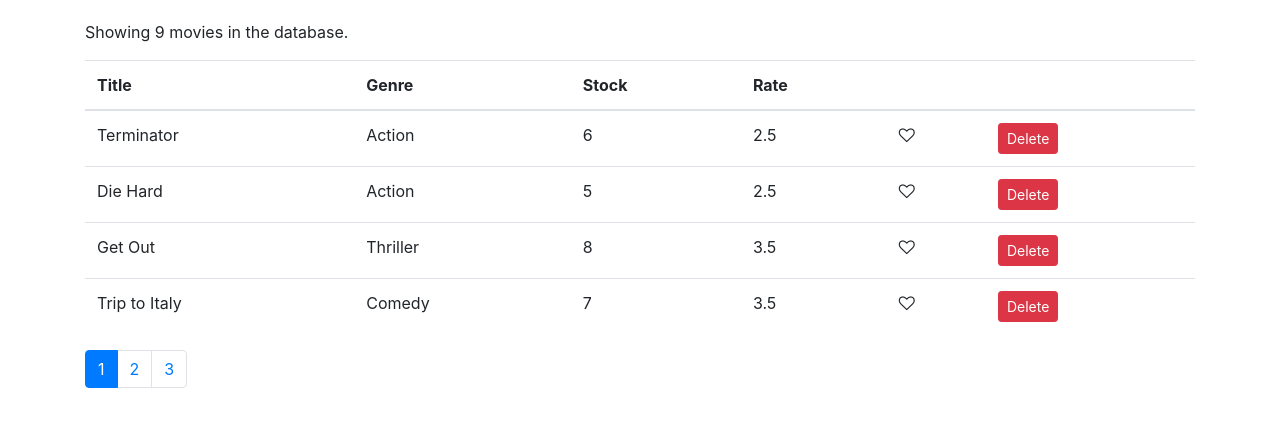
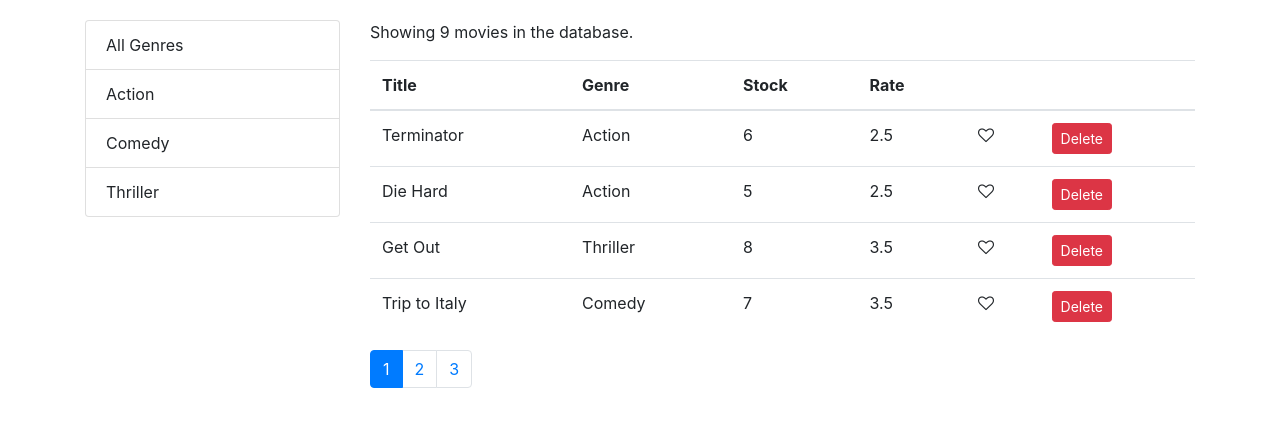
Before and after one commit to mrehanabbasi/vidly, a React (Create React App) app: page / in a window 1280 px wide. Shown: the top 426 px of the page. Built offline with nearby package versions, Linux system fonts and the light colour scheme.

Commit message:
add listGroup

```diff
--- /dev/null
+++ b/src/components/common/listGroup.js
@@ -0,0 +1,34 @@
+import React from "react";
+
+const ListGroup = props => {
+  const {
+    items,
+    textProperty,
+    valueProperty,
+    selectedItem,
+    onItemSelect
+  } = props;
+
+  return (
+    <ul className="list-group" style={{ cursor: "pointer" }}>
+      {items.map(item => (
+        <li
+          onClick={() => onItemSelect(item)}
+          key={!item[valueProperty] ? "0" : item[valueProperty]}
+          className={
+            item === selectedItem ? "list-group-item active" : "list-group-item"
+          }
+        >
+          {item[textProperty]}
+        </li>
+      ))}
+    </ul>
+  );
+};
+
+ListGroup.defaultProps = {
+  textProperty: "name",
+  valueProperty: "_id"
+};
+
+export default ListGroup;
--- a/src/components/movies.jsx
+++ b/src/components/movies.jsx
@@ -1,15 +1,24 @@
 import React, { Component } from "react";
 import Like from "./common/like";
+import ListGroup from "./common/listGroup";
 import Pagination from "./common/pagination";
 import { getMovies } from "../services/fakeMovieService";
+import { getGenres } from "../services/fakeGenreService";
 import { paginate } from "../utils/paginate";
 
 class Movies extends Component {
   state = {
-    movies: getMovies(),
+    movies: [],
+    genres: [],
     currentPage: 1,
     pageSize: 4
   };
+
+  componentDidMount() {
+    const genres = [{ name: "All Genres" }, ...getGenres()];
+
+    this.setState({ movies: getMovies(), genres });
+  }
 
   handleDelete = movie => {
     const movies = this.state.movies.filter(m => m._id !== movie._id);
@@ -28,17 +37,38 @@
     this.setState({ currentPage: page });
   };
 
+  handleGenreSelect = genre => {
+    this.setState({ selectedGenre: genre, currentPage: 1 });
+  };
+
   render() {
     const { length: count } = this.state.movies;
-    const { pageSize, currentPage, movies: allMovies } = this.state;
+    const {
+      pageSize,
+      currentPage,
+      selectedGenre,
+      movies: allMovies
+    } = this.state;
 
     if (count === 0) return <p>There are no movies in the database.</p>;
 
-    const movies = paginate(allMovies, currentPage, pageSize);
+    const filteredMovies =
+      selectedGenre && selectedGenre._id
+        ? allMovies.filter(m => m.genre._id === selectedGenre._id)
+        : allMovies;
+    const movies = paginate(filteredMovies, currentPage, pageSize);
 
     return (
-      <React.Fragment>
-        <p>Showing {count} movies in the database.</p>
+      <div className="row">
+        <div className="col-3">
+          <ListGroup
+            items={this.state.genres}
+            selectedItem={this.state.selectedGenre}
+            onItemSelect={this.handleGenreSelect}
+          />
+        </div>
+        <div className="col">
+          <p>Showing {filteredMovies.length} movies in the database.</p>
           <table className="table">
             <thead>
               <tr>
@@ -76,12 +106,13 @@
             </tbody>
           </table>
           <Pagination
-          itemsCount={count}
+            itemsCount={filteredMovies.length}
             pageSize={pageSize}
             currentPage={currentPage}
             onPageChange={this.handlePageChange}
           />
-      </React.Fragment>
+        </div>
+      </div>
     );
   }
 }
```
Lines whose indentation alone changed are shown as unchanged.
